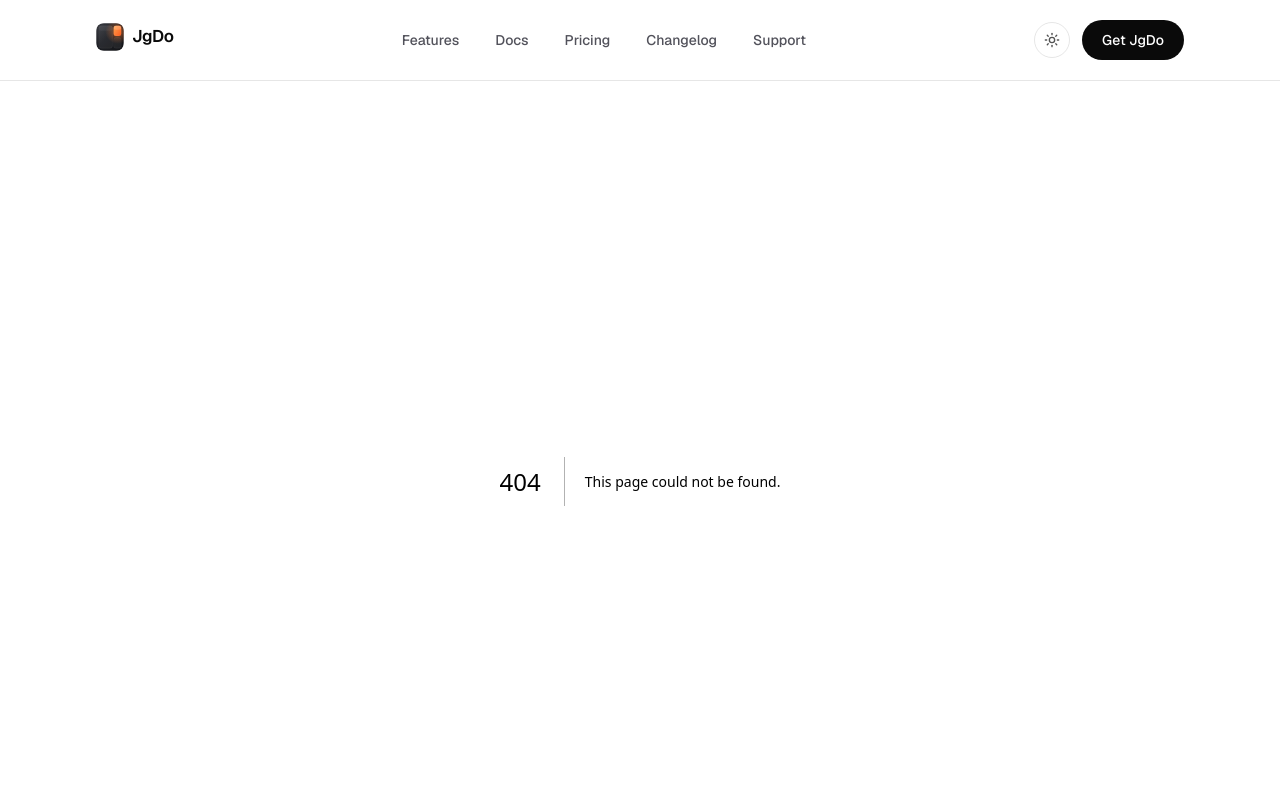
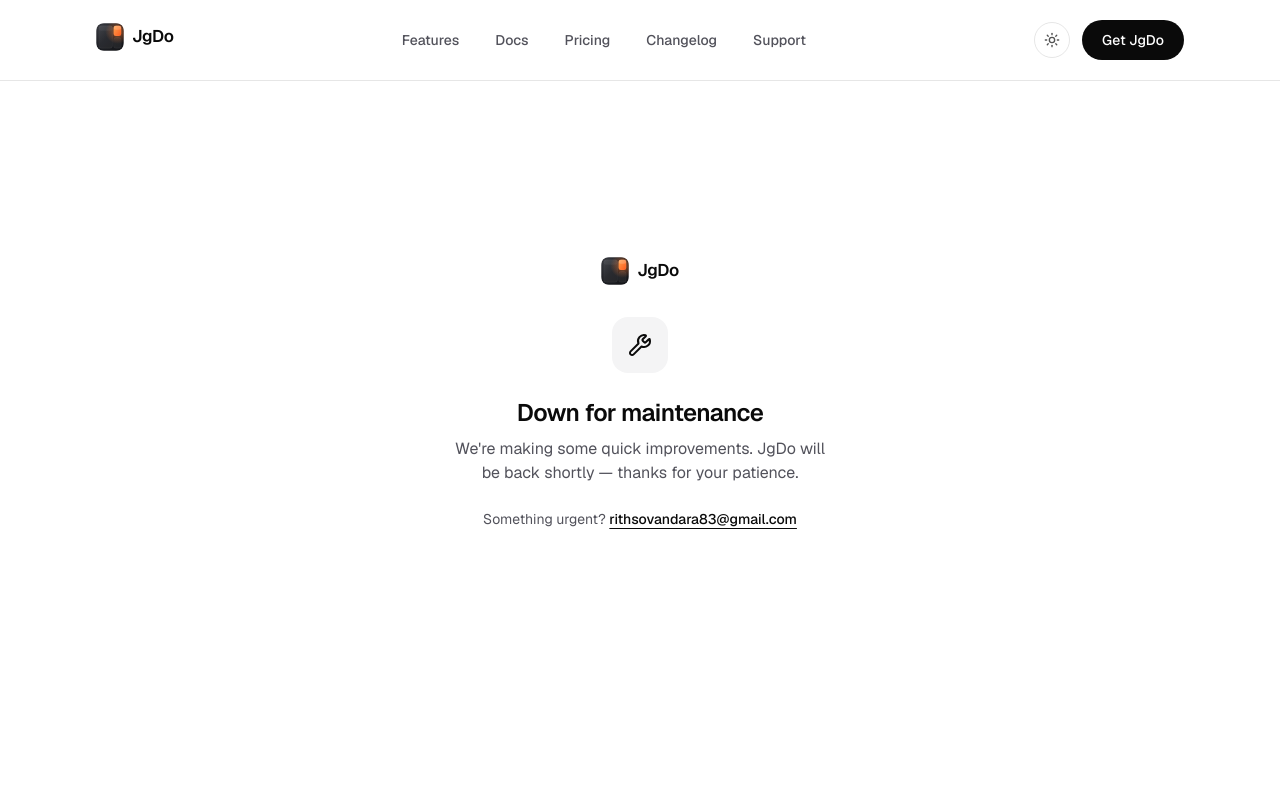
Before and after one commit to sovandara1607/jgdo, a Next.js app: page /maintenance in a window 1280 px wide. Before the commit this address had no page. Shown: the top 800 px of the page. Built offline with nearby package versions, Linux system fonts and the light colour scheme.

Commit message:
feat: add site-wide maintenance mode
src/proxy.ts (Next 16 renamed middleware.ts -> proxy.ts) rewrites every
page to /maintenance when MAINTENANCE_MODE=true, toggleable via env var
with no redeploy. API routes stay excluded so PayWay/CutLuy webhooks
keep landing while the storefront is down.

```diff
--- /dev/null
+++ b/src/app/maintenance/page.tsx
@@ -0,0 +1,42 @@
+import type { Metadata } from "next";
+import { Wrench } from "lucide-react";
+import { Container } from "@/components/ui/container";
+import { Logo } from "@/components/logo";
+import { siteConfig } from "@/data/site";
+
+export const metadata: Metadata = {
+  title: "Down for maintenance",
+  description: `${siteConfig.name} is briefly down for maintenance. Back shortly.`,
+  robots: { index: false, follow: false },
+};
+
+export default function MaintenancePage() {
+  return (
+    <section className="flex min-h-[80vh] items-center pb-24 pt-16 sm:pt-20">
+      <Container className="mx-auto max-w-md text-center">
+        <div className="flex justify-center">
+          <Logo />
+        </div>
+        <div className="mx-auto mt-8 flex h-14 w-14 items-center justify-center rounded-2xl bg-surface-muted text-foreground">
+          <Wrench className="h-6 w-6" strokeWidth={2} />
+        </div>
+        <h1 className="mt-6 text-2xl font-semibold tracking-tight text-foreground">
+          Down for maintenance
+        </h1>
+        <p className="mt-2 text-muted-foreground">
+          We&apos;re making some quick improvements. {siteConfig.name} will be back shortly —
+          thanks for your patience.
+        </p>
+        <p className="mt-6 text-sm text-muted-foreground">
+          Something urgent?{" "}
+          <a
+            href={`mailto:${siteConfig.links.supportEmail}`}
+            className="font-medium text-foreground underline underline-offset-4"
+          >
+            {siteConfig.links.supportEmail}
+          </a>
+        </p>
+      </Container>
+    </section>
+  );
+}
--- /dev/null
+++ b/src/proxy.ts
@@ -0,0 +1,26 @@
+import { NextResponse } from "next/server";
+import type { NextRequest } from "next/server";
+
+/**
+ * Site-wide maintenance switch. Flip MAINTENANCE_MODE=true in the deploy
+ * environment (no redeploy needed) and every page rewrites to /maintenance
+ * — the URL in the browser doesn't change, so links people already have
+ * still "work," they just see the maintenance screen.
+ *
+ * API routes stay excluded: PayWay/CutLuy webhooks must keep landing even
+ * while the storefront itself is down, or a payment confirmation gets
+ * silently dropped.
+ */
+export function proxy(request: NextRequest) {
+  if (process.env.MAINTENANCE_MODE !== "true") {
+    return NextResponse.next();
+  }
+
+  return NextResponse.rewrite(new URL("/maintenance", request.url));
+}
+
+export const config = {
+  matcher: [
+    "/((?!maintenance|api|_next/static|_next/image|favicon.ico|robots.txt|sitemap.xml|opengraph-image|twitter-image).*)",
+  ],
+};
```
Also changed, not shown: 1 other file (tests, documents, lock files or other folders).
